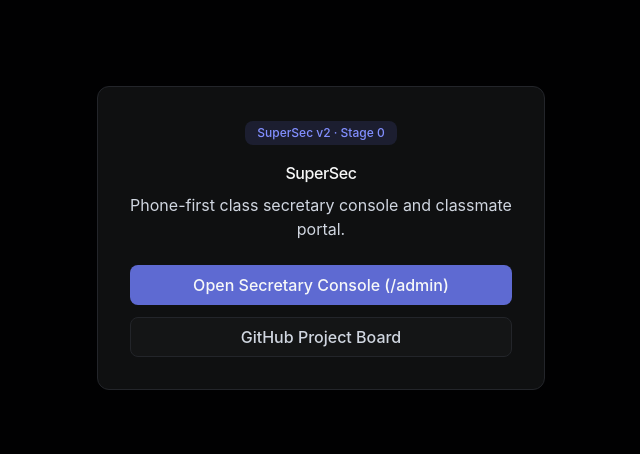
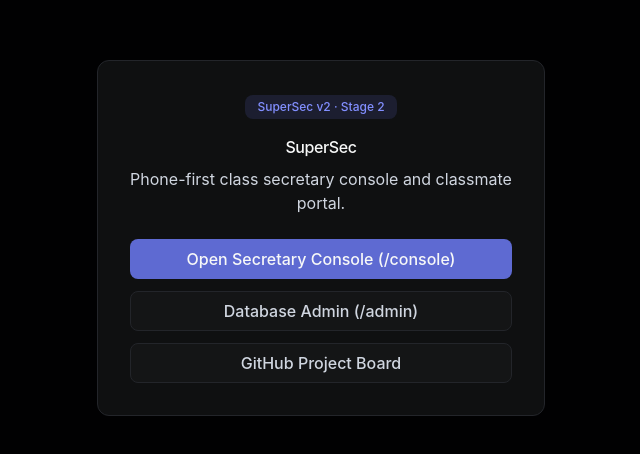
Before and after one commit to gyattosai/supersec, a Next.js app: page / in a window 1280 px wide. Shown: the part 162-616 px from the top of the page, without its empty margins (319-959 px from the left). Built offline with nearby package versions, Linux system fonts and the light colour scheme.

Commit message:
fix(nav): point home CTA to /console/dashboard and configure mongo pool timeouts

```diff
--- a/src/app/(frontend)/page.tsx
+++ b/src/app/(frontend)/page.tsx
@@ -6,7 +6,7 @@
     <main className="flex min-h-screen flex-col items-center justify-center p-6 bg-canvas text-text-primary">
       <div className="w-full max-w-md rounded-lg border border-border bg-surface-1 p-8 text-center shadow-2">
         <div className="mb-4 inline-flex items-center justify-center rounded-md bg-brand-tint px-3 py-1 text-xs font-medium text-brand-text">
-          SuperSec v2 · Stage 0
+          SuperSec v2 · Stage 2
         </div>
         <h1 className="text-display font-medium tracking-tight text-text-primary mb-2">
           SuperSec
@@ -17,10 +17,16 @@
 
         <div className="flex flex-col gap-3">
           <Link
-            href="/admin"
+            href="/console/dashboard"
             className="inline-flex h-10 items-center justify-center rounded-md bg-brand px-4 text-small font-medium text-on-brand transition-colors hover:bg-brand-hover focus:outline-none focus:ring-2 focus:ring-ring"
           >
-            Open Secretary Console (/admin)
+            Open Secretary Console (/console)
+          </Link>
+          <Link
+            href="/admin"
+            className="inline-flex h-10 items-center justify-center rounded-md border border-border bg-surface-2 px-4 text-small font-medium text-text-secondary transition-colors hover:bg-hover hover:text-text-primary"
+          >
+            Database Admin (/admin)
           </Link>
           <a
             href="https://github.com/users/gyattosai/projects/2/views/1"
--- a/src/payload.config.ts
+++ b/src/payload.config.ts
@@ -33,6 +33,11 @@
   },
   db: mongooseAdapter({
     url: process.env.DATABASE_URI || process.env.DATABASE_URL || '',
+    connectOptions: {
+      maxPoolSize: 10,
+      serverSelectionTimeoutMS: 7000,
+      connectTimeoutMS: 7000,
+    },
   }),
   sharp,
 })
```
